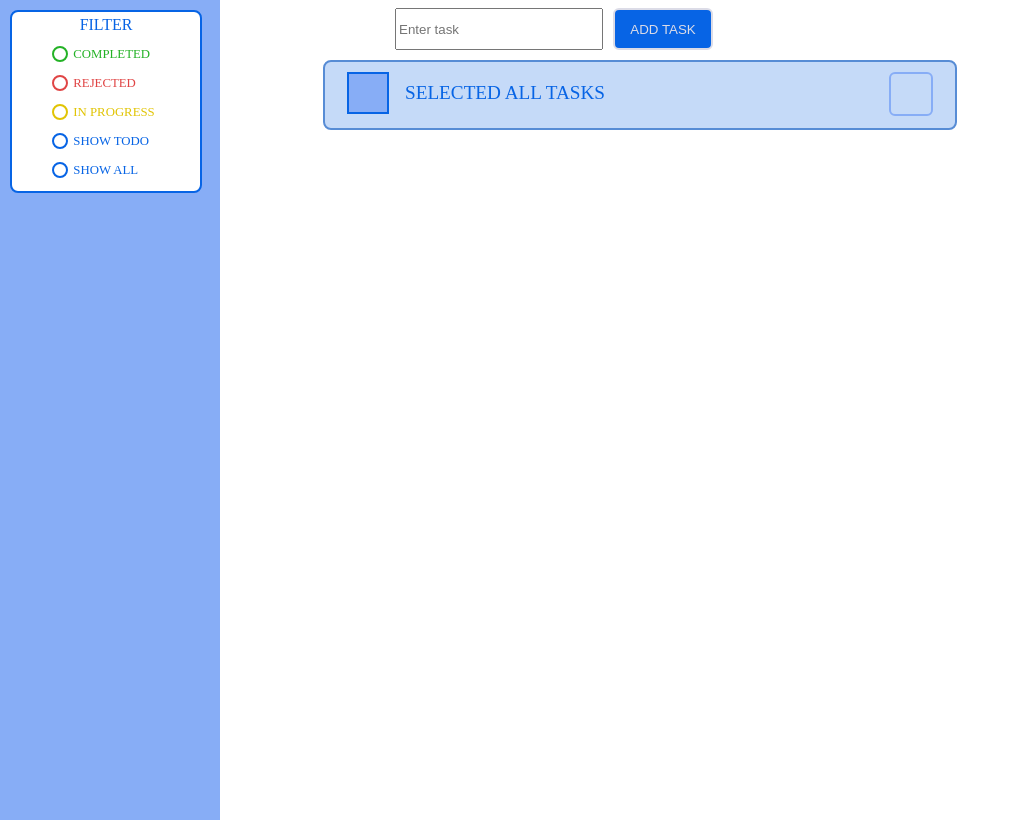
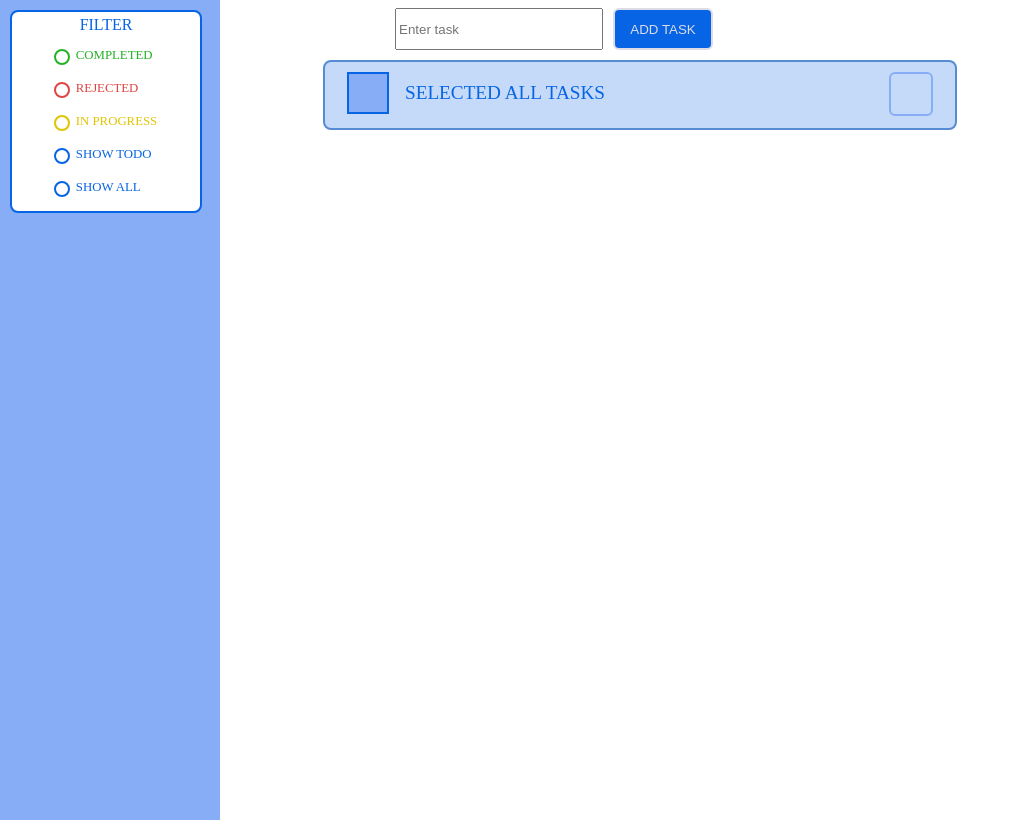
Before and after one commit to maksimLyshchik/test-task, a React (Create React App) app: page / in a window 1280 px wide. Shown: the whole page, without its empty margins (0-1010 px from the left). Built offline with nearby package versions, Linux system fonts and the light colour scheme.

Commit message:
Рефакторинг кода: исправление ошибок

```diff
--- a/src/App.js
+++ b/src/App.js
@@ -6,9 +6,9 @@ import s from './App.module.css';
 
 export const App = () => {
   return (
-    <div className={s.app_section} >
+    <div className={s.app_main} >
       <SideBar />
-      <div className={s.app_section__container} >
+      <div className={s.app_main__container} >
         <AddTask />
         <TasksList />
       </div>
--- a/src/App.module.css
+++ b/src/App.module.css
@@ -14,12 +14,12 @@
   --blue-dull: #578cd5;
 }
 
-.app_section {
+.app_main {
   display: flex;
   justify-content: center;
 }
 
-.app_section__container {
+.app_main__container {
   display: flex;
   flex-direction: column;
 }
--- a/src/common/modules/RadioButton/RadioButton.module.css
+++ b/src/common/modules/RadioButton/RadioButton.module.css
@@ -1,14 +1,14 @@
 .radioButton{
   display: flex;
   align-items: center;
-  margin-bottom: 5px;
+  margin-bottom: 6px;
 }
 
 .radioButton__label {
   display: flex;
   align-items: center;
 
-  margin-right: 5px;
+  margin-right: 6px;
   padding: 4px;
 
   text-transform: uppercase;
@@ -24,7 +24,7 @@
   width: 16px;
 
   border: 2px solid;
-  margin: 0 5px 0 0;
+  margin-right: 6px;
 
   cursor: pointer;
 }
--- a/src/components/TasksList/TasksList.jsx
+++ b/src/components/TasksList/TasksList.jsx
@@ -16,7 +16,7 @@ export const TasksList = () => {
   const selectedTasks = useSelector(selectCheckedTask);
   const filtredTasks = useSelector(selectFiltredTasks);
   const sortingRule = useSelector(selectSorting);
-  const typeIcons = sortingRule === ASCENDING ? 'arrow_down' : 'arrow_up';
+  const typeIcons = sortingRule === ASCENDING ? 'arrowDown' : 'arrowUp';
 
   const sortedTasks = filtredTasks.sort((itemPrev, itemPres) => {
     if (itemPrev.timeChange > itemPres.timeChange) {
```
Also changed, not shown: src/common/modules/RadioButton/RadioButton.js (+8 -1 lines), src/common/modules/Icons/sprite.svg, src/components/TasksList/BlockTask/BlockTask.module.css (line endings or trailing spaces).
